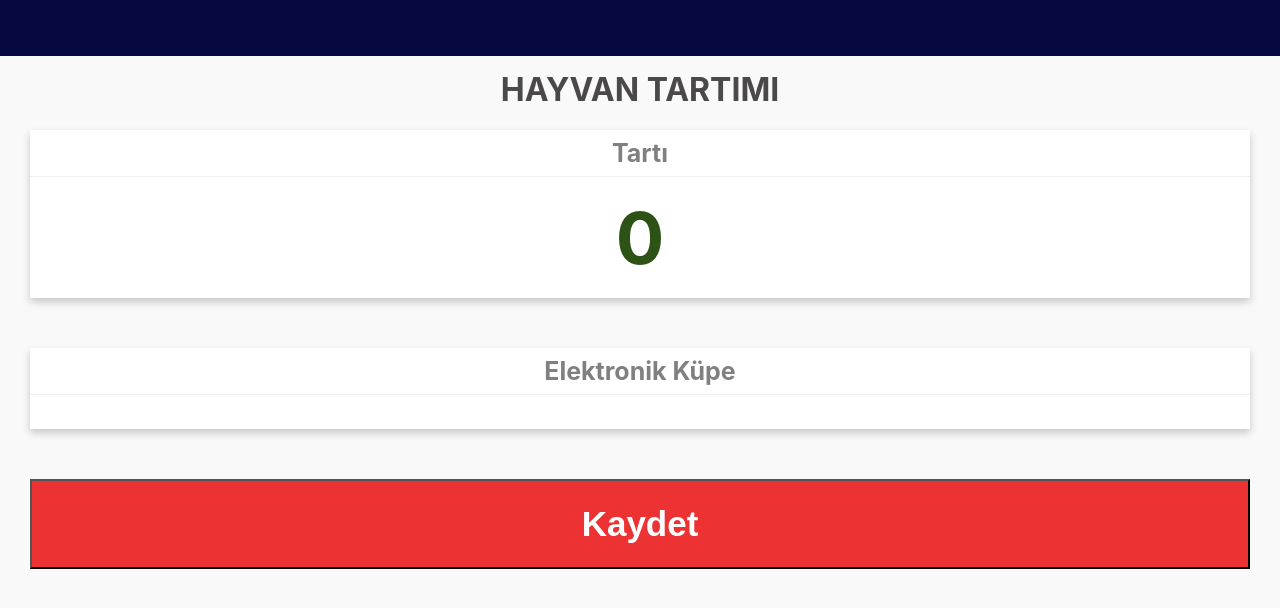
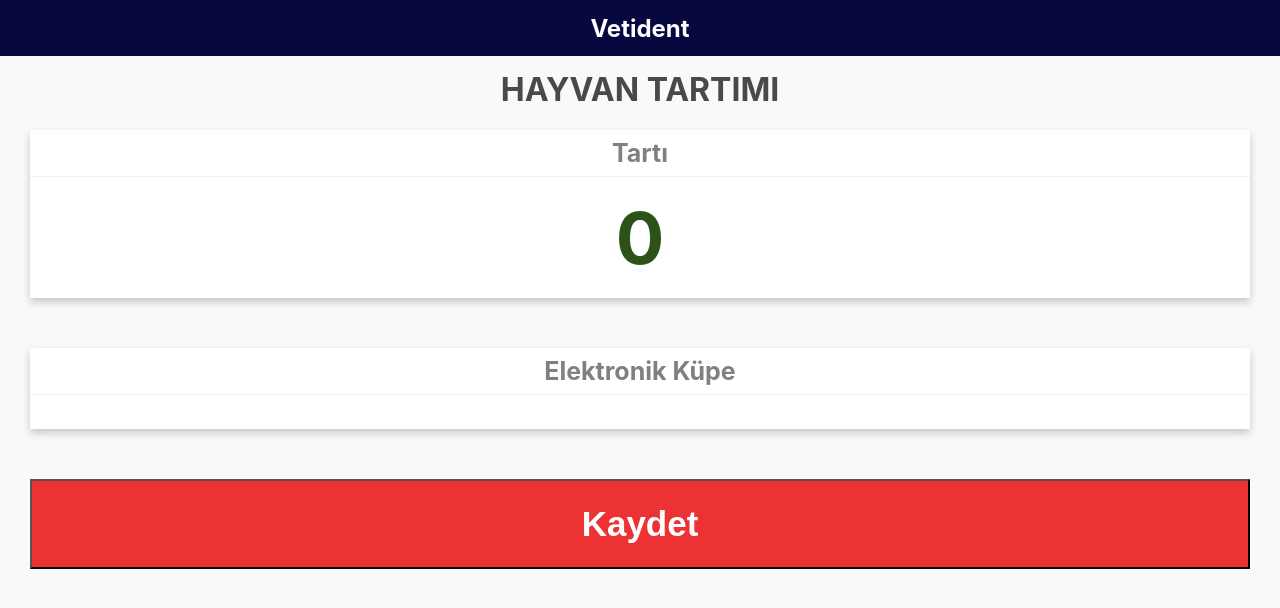
Before and after one commit to yalcomania/vetident-device, a React (Create React App) app: page / in a window 1280 px wide. Shown: the top 608 px of the page. Built offline with nearby package versions, Linux system fonts and the light colour scheme; no server answers.

Commit message:
vetident yazısı eklendi

```diff
--- a/src/Components/Toolbar/Toolbar.css
+++ b/src/Components/Toolbar/Toolbar.css
@@ -13,6 +13,12 @@
     z-index: 90;
 }
 
+.Toolbar>div{
+    color:white;
+    font-size:24px;
+    font-weight: bold;
+}
+
 .Toolbar nav {
     height: 100%;
 }
--- a/src/Components/Toolbar/Toolbar.js
+++ b/src/Components/Toolbar/Toolbar.js
@@ -4,7 +4,11 @@ import './Toolbar.css'
 class Header extends Component{
     render(){
         return (
-        <header className="Toolbar"></header>
+        <header className="Toolbar">
+        <div></div>
+        <div>Vetident</div>
+        <div></div>
+        </header>
         )
     }
 }
```
